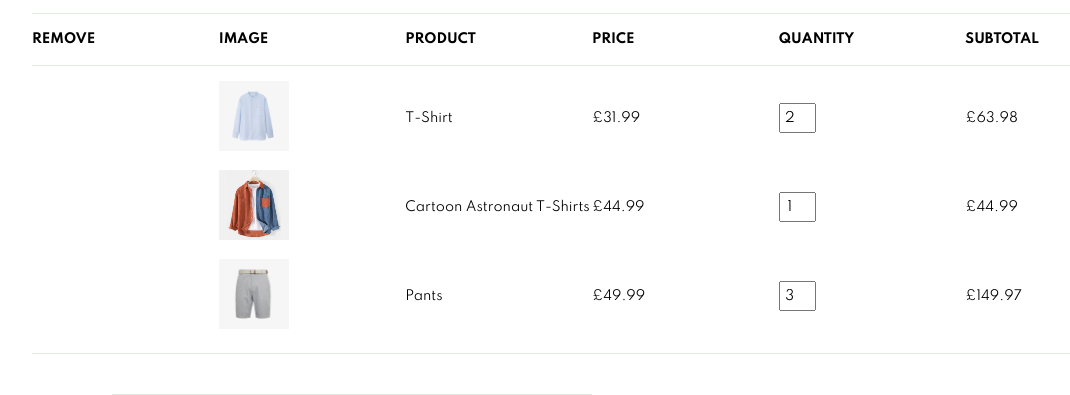
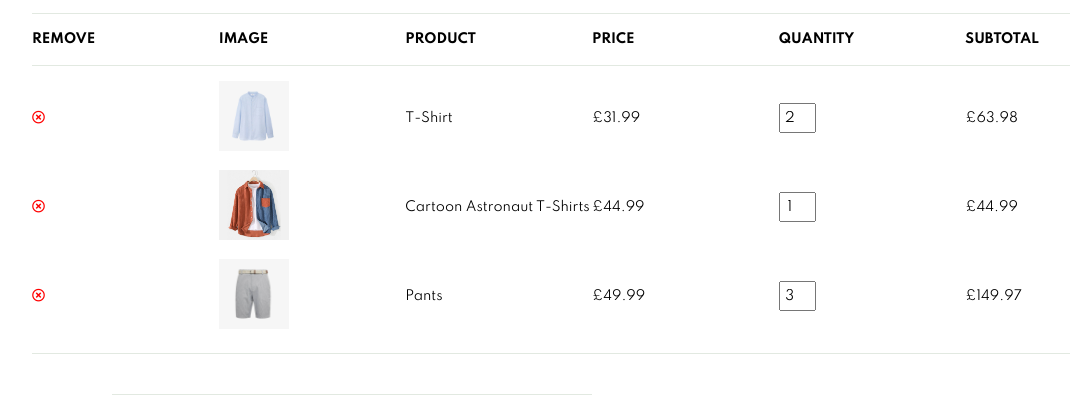
Before and after one commit to drakata27/django-online-store, a Django app: page /cart/ in a window 1280 px wide. Shown: the part 432-827 px from the top of the page, without its empty margins (48-1118 px from the left). Run offline with Django 4.2, Linux system fonts and the light colour scheme; a user stored in the database is signed in; data comes from the database, SQL or seed files in the repository; both versions use the stored data as it was after the commit; some libraries are stand-ins or nearby versions.

Commit message:
Styled remove button in cart

```diff
--- a/static/css/style.css
+++ b/static/css/style.css
@@ -576,6 +576,9 @@ footer {
   font-size: 13px;
 }
   /* End Styling the Cart */
+  .remove-btn {
+    color: red;
+  }
   /* End Cart */
 
   /* Checkout Page */
--- a/store/templates/store/cart.html
+++ b/store/templates/store/cart.html
@@ -32,7 +32,7 @@
           {% for item in items %}
             <tbody>
               <tr>
-                  <td><a href="#"><i class="far fa-times-circle"></a></i></td>
+                  <td><a class="remove-btn" href="#"><i class="far fa-times-circle"></a></i></td>
                   <td><img src="{{ item.product.imageURL }}" alt=""></td>
                   <td>{{item.product.name}}</td>
                   <td>£{{item.product.price|floatformat:2}}</td>
```
Also changed, not shown: db.sqlite3.
